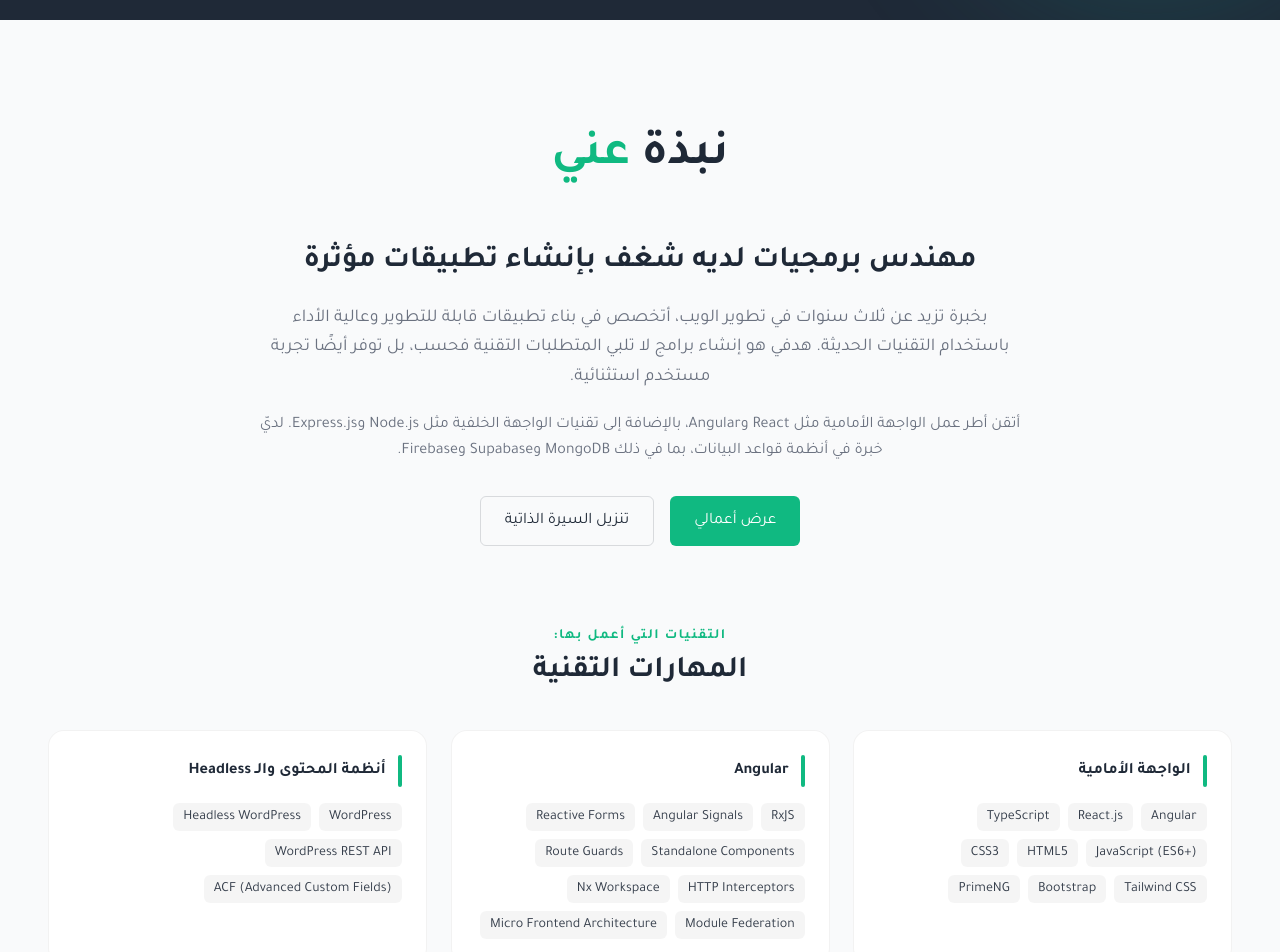
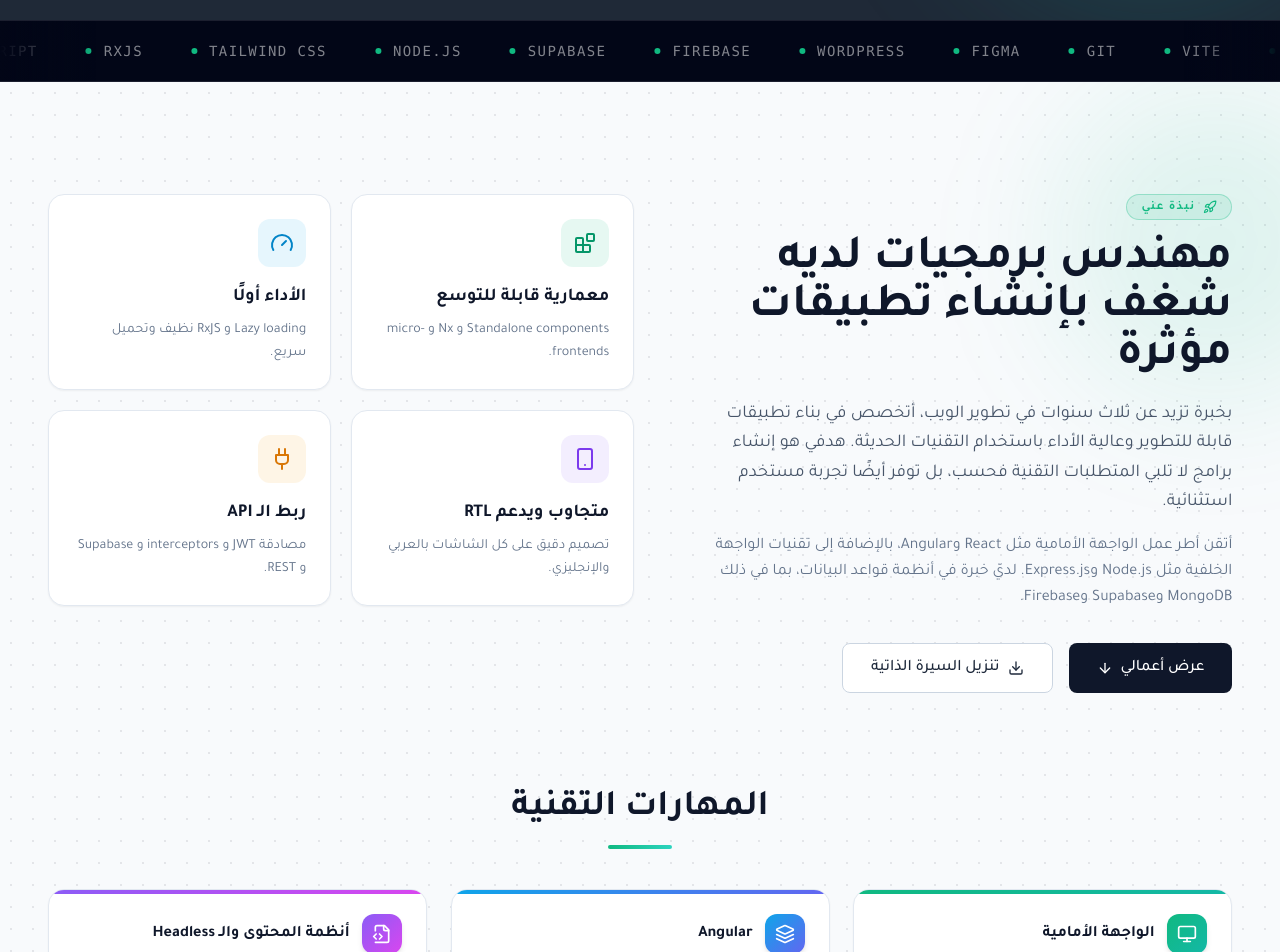
Before and after one commit to eslamemam1/eslam-emam-showcase, a React (Vite) app: page / in a window 1280 px wide. Shown: the part 780-1732 px from the top of the page. Built offline with nearby package versions, Linux system fonts and the light colour scheme.

Commit message:
feat: add TechMarquee and BackToTop components; enhance About, Contact, Projects, Testimonials, and Footer sections with improved styling and functionality

```diff
--- a/src/components/AboutSection.tsx
+++ b/src/components/AboutSection.tsx
@@ -1,3 +1,17 @@
+import {
+  ArrowDown,
+  Download,
+  Gauge,
+  Layers,
+  Monitor,
+  FileCode2,
+  Server,
+  Wrench,
+  Rocket,
+  Smartphone,
+  Plug,
+  Blocks,
+} from "lucide-react";
 import { useLanguage } from "../contexts/LanguageContext";
 import ScrollReveal from "./ScrollReveal";
 import { asset } from "@/lib/assets";
@@ -5,115 +19,145 @@ import { asset } from "@/lib/assets";
 const skillCategories = [
   {
     titleKey: "skills.frontend",
-    items: [
-      "Angular",
-      "React.js",
-      "TypeScript",
-      "JavaScript (ES6+)",
-      "HTML5",
-      "CSS3",
-      "Tailwind CSS",
-      "Bootstrap",
-      "PrimeNG",
-    ],
+    icon: Monitor,
+    tone: "from-emerald-500 to-teal-500",
+    items: ["Angular", "React.js", "TypeScript", "JavaScript (ES6+)", "HTML5", "CSS3", "Tailwind CSS", "Bootstrap", "PrimeNG"],
   },
   {
     titleKey: "skills.angular",
-    items: [
-      "RxJS",
-      "Angular Signals",
-      "Reactive Forms",
-      "Standalone Components",
-      "Route Guards",
-      "HTTP Interceptors",
-      "Nx Workspace",
-      "Module Federation",
-      "Micro Frontend Architecture",
-    ],
+    icon: Layers,
+    tone: "from-sky-500 to-indigo-500",
+    items: ["RxJS", "Angular Signals", "Reactive Forms", "Standalone Components", "Route Guards", "HTTP Interceptors", "Nx Workspace", "Module Federation", "Micro Frontend Architecture"],
   },
   {
     titleKey: "skills.cms",
-    items: [
-      "WordPress",
-      "Headless WordPress",
-      "WordPress REST API",
-      "ACF (Advanced Custom Fields)",
-    ],
+    icon: FileCode2,
+    tone: "from-violet-500 to-fuchsia-500",
+    items: ["WordPress", "Headless WordPress", "WordPress REST API", "ACF (Advanced Custom Fields)"],
   },
   {
     titleKey: "skills.backend",
+    icon: Server,
+    tone: "from-amber-500 to-orange-500",
     items: ["Node.js", "Express.js", "C#", "Firebase", "Supabase"],
   },
   {
     titleKey: "skills.tools",
+    icon: Wrench,
+    tone: "from-rose-500 to-pink-500",
     items: ["Git", "GitHub", "Postman", "Figma", "Vite", "Cursor AI", "Claude"],
   },
 ] as const;
 
+const highlights = [
+  {
+    icon: Blocks,
+    tone: "text-emerald-600 bg-emerald-500/10",
+    en: ["Scalable Architecture", "Standalone components, Nx and micro-frontends."],
+    ar: ["معمارية قابلة للتوسع", "Standalone components و Nx و micro-frontends."],
+  },
+  {
+    icon: Gauge,
+    tone: "text-sky-600 bg-sky-500/10",
+    en: ["Performance First", "Lazy loading, clean RxJS and fast first paint."],
+    ar: ["الأداء أولًا", "Lazy loading و RxJS نظيف وتحميل سريع."],
+  },
+  {
+    icon: Smartphone,
+    tone: "text-violet-600 bg-violet-500/10",
+    en: ["Responsive & RTL", "Pixel-perfect on every screen, Arabic and English."],
+    ar: ["متجاوب ويدعم RTL", "تصميم دقيق على كل الشاشات بالعربي والإنجليزي."],
+  },
+  {
+    icon: Plug,
+    tone: "text-amber-600 bg-amber-500/10",
+    en: ["API Integration", "JWT auth, interceptors, Supabase and REST."],
+    ar: ["ربط الـ API", "مصادقة JWT و interceptors و Supabase و REST."],
+  },
+] as const;
+
 const AboutSection = () => {
-  const { t } = useLanguage();
+  const { t, language } = useLanguage();
 
   return (
-    <section id="about" className="section section-light">
-      <div className="section-inner">
-        <ScrollReveal>
-          <div className="section-header">
-            <h2 className="section-title mb-0">
+    <section id="about" className="section bg-dots relative overflow-hidden bg-slate-50 text-slate-900">
+      <div className="glow-orb -right-24 top-0 h-80 w-80 bg-portfolio-green/10" />
+      <div className="section-inner relative z-10">
+        <div className="grid items-start gap-12 lg:grid-cols-[1fr_1.1fr] lg:gap-16">
+          <ScrollReveal direction="right">
+            <div className="text-start lg:sticky lg:top-28">
+              <span className="section-eyebrow-pill">
+                <Rocket className="h-3.5 w-3.5" />
                 {t("About")}
-              <span className="text-portfolio-green">{t(" Me")}</span>
+                {t(" Me")}
+              </span>
+              <h2 className="mb-5 text-3xl font-bold leading-tight text-slate-900 md:text-4xl lg:text-5xl">
+                {t("decritiopn.exp.title")}
               </h2>
-          </div>
-        </ScrollReveal>
-
-        <div className="mx-auto max-w-3xl text-center">
-          <ScrollReveal delay={100}>
-            <h3 className="mb-6 text-2xl font-bold text-portfolio-dark md:text-3xl">
-              {t("decritiopn.exp.title")}
-            </h3>
-            <p className="mb-5 text-lg leading-relaxed text-portfolio-gray">
-              {t("description.exp")}
-            </p>
-            <p className="mb-8 leading-relaxed text-portfolio-gray">
-              {t("decritiopn.tec")}
-            </p>
-            <div className="flex flex-wrap justify-center gap-4">
-              <a href="#projects" className="btn-primary">
+              <p className="mb-4 text-lg leading-relaxed text-slate-600">{t("description.exp")}</p>
+              <p className="mb-8 leading-relaxed text-slate-500">{t("decritiopn.tec")}</p>
+              <div className="flex flex-wrap gap-4">
+                <a
+                  href="#projects"
+                  className="group inline-flex items-center gap-2 rounded-lg bg-slate-900 px-7 py-3 font-medium text-white transition-all hover:-translate-y-0.5 hover:bg-portfolio-green"
+                >
                   {t("View My Work")}
+                  <ArrowDown className="h-4 w-4 transition-transform group-hover:translate-y-0.5" />
                 </a>
                 <a
                   href={asset("files/Eslam-Emam-Resume.pdf")}
                   download
-                className="btn-outline-light"
+                  className="inline-flex items-center gap-2 rounded-lg border border-slate-300 bg-white px-7 py-3 font-medium text-slate-800 transition-all hover:-translate-y-0.5 hover:border-portfolio-green hover:text-portfolio-green"
                 >
+                  <Download className="h-4 w-4" />
                   {t("Download Resume")}
                 </a>
               </div>
+            </div>
           </ScrollReveal>
+
+          <div className="grid gap-5 sm:grid-cols-2">
+            {highlights.map((h, i) => (
+              <ScrollReveal key={h.en[0]} delay={i * 100}>
+                <div className="group h-full rounded-2xl border border-slate-200 bg-white p-6 shadow-sm transition-all duration-300 hover:-translate-y-1 hover:border-portfolio-green/40 hover:shadow-[0_20px_40px_-20px_rgba(16,185,129,0.35)]">
+                  <span className={`mb-4 inline-flex rounded-xl p-3 transition-transform duration-300 group-hover:scale-110 group-hover:-rotate-6 ${h.tone}`}>
+                    <h.icon className="h-6 w-6" />
+                  </span>
+                  <h3 className="mb-2 text-lg font-semibold text-slate-900">{h[language][0]}</h3>
+                  <p className="text-sm leading-relaxed text-slate-500">{h[language][1]}</p>
+                </div>
+              </ScrollReveal>
+            ))}
+          </div>
         </div>
 
-        <div className="mt-16 md:mt-20">
+        <div className="mt-20 md:mt-24">
           <ScrollReveal>
             <div className="section-header mb-10">
-              <p className="section-eyebrow">{t("about.skills")}</p>
-              <h3 className="text-2xl font-bold text-portfolio-dark md:text-3xl">
+              <h3 className="text-2xl font-bold text-slate-900 md:text-4xl">
                 {t("My Skills")}
               </h3>
+              <div className="mx-auto mt-4 h-1 w-16 rounded-full bg-gradient-to-r from-portfolio-green to-teal-400" />
             </div>
           </ScrollReveal>
 
           <div className="grid grid-cols-1 gap-5 sm:grid-cols-2 md:gap-6 xl:grid-cols-3">
             {skillCategories.map((category, index) => (
-              <ScrollReveal key={category.titleKey} delay={index * 80}>
-                <div className="panel panel-hover h-full p-5 md:p-6">
-                  <div className="mb-4 flex items-center gap-3">
-                    <span className="h-8 w-1 shrink-0 rounded-full bg-portfolio-green" />
-                    <h4 className="font-semibold leading-snug text-portfolio-dark">
-                      {t(category.titleKey)}
-                    </h4>
+              <ScrollReveal key={category.titleKey} delay={(index % 3) * 80}>
+                <div className="group relative h-full overflow-hidden rounded-2xl border border-slate-200 bg-white p-6 shadow-sm transition-all duration-300 hover:-translate-y-1 hover:shadow-xl">
+                  <div className={`absolute inset-x-0 top-0 h-1 bg-gradient-to-r ${category.tone}`} />
+                  <div className="mb-5 flex items-center gap-3">
+                    <span className={`rounded-xl bg-gradient-to-br p-2.5 text-white shadow-md transition-transform duration-300 group-hover:scale-110 ${category.tone}`}>
+                      <category.icon className="h-5 w-5" />
+                    </span>
+                    <h4 className="font-semibold leading-snug text-slate-900">{t(category.titleKey)}</h4>
                   </div>
-                  <div className="flex flex-wrap gap-2">
+                  <div className="flex flex-wrap gap-2" dir="ltr">
                     {category.items.map((skill) => (
-                      <span key={skill} className="skill-chip">
+                      <span
+                        key={skill}
+                        className="rounded-md border border-slate-200 bg-slate-50 px-2.5 py-1 font-mono text-xs text-slate-700 transition-colors hover:border-portfolio-green/50 hover:bg-portfolio-green/10 hover:text-portfolio-green"
+                      >
                         {skill}
                       </span>
                     ))}
--- /dev/null
+++ b/src/components/BackToTop.tsx
@@ -0,0 +1,27 @@
+import { useEffect, useState } from "react";
+import { ArrowUp } from "lucide-react";
+
+const BackToTop = () => {
+  const [visible, setVisible] = useState(false);
+
+  useEffect(() => {
+    const onScroll = () => setVisible(window.scrollY > 600);
+    onScroll();
+    window.addEventListener("scroll", onScroll, { passive: true });
+    return () => window.removeEventListener("scroll", onScroll);
+  }, []);
+
+  return (
+    <button
+      aria-label="Back to top"
+      onClick={() => window.scrollTo({ top: 0, behavior: "smooth" })}
+      className={`fixed bottom-6 end-6 z-40 rounded-full bg-portfolio-green p-3 text-white shadow-[0_10px_30px_-8px_rgba(16,185,129,0.8)] transition-all duration-300 hover:-translate-y-1 hover:bg-emerald-400 ${
+        visible ? "translate-y-0 opacity-100" : "pointer-events-none translate-y-4 opacity-0"
+      }`}
+    >
+      <ArrowUp className="h-5 w-5" />
+    </button>
+  );
+};
+
+export default BackToTop;
--- /dev/null
+++ b/src/components/TechMarquee.tsx
@@ -0,0 +1,41 @@
+const items = [
+  "Angular",
+  "React",
+  "TypeScript",
+  "RxJS",
+  "Tailwind CSS",
+  "Node.js",
+  "Supabase",
+  "Firebase",
+  "WordPress",
+  "Figma",
+  "Git",
+  "Vite",
+];
+
+const TechMarquee = () => (
+  <div
+    dir="ltr"
+    aria-hidden="true"
+    className="relative overflow-hidden border-y border-white/10 bg-slate-950 py-5"
+  >
+    <div className="pointer-events-none absolute inset-y-0 left-0 z-10 w-24 bg-gradient-to-r from-slate-950 to-transparent" />
+    <div className="pointer-events-none absolute inset-y-0 right-0 z-10 w-24 bg-gradient-to-l from-slate-950 to-transparent" />
+    <div
+      className="flex w-max gap-12 hover:[animation-play-state:paused]"
+      style={{ animation: "marquee 32s linear infinite" }}
+    >
+      {[...items, ...items].map((item, i) => (
+        <span
+          key={i}
+          className="flex items-center gap-3 font-mono text-sm uppercase tracking-widest text-white/50"
+        >
+          <span className="h-1.5 w-1.5 rounded-full bg-portfolio-green" />
+          {item}
+        </span>
+      ))}
+    </div>
+  </div>
+);
+
+export default TechMarquee;
--- a/src/index.css
+++ b/src/index.css
@@ -108,6 +108,16 @@ html {
 @keyframes float-y {
   0%, 100% { transform: translateY(0); }
   50% { transform: translateY(-10px); }
+}
+
+@keyframes marquee {
+  from { transform: translateX(0); }
+  to { transform: translateX(-50%); }
+}
+
+@keyframes gradient-shift {
+  0%, 100% { background-position: 0% 50%; }
+  50% { background-position: 100% 50%; }
 }
 
 @keyframes blink {
@@ -221,6 +231,26 @@ html {
     @apply bg-gradient-to-r from-portfolio-green via-emerald-300 to-teal-300 bg-clip-text text-transparent;
   }
 
+  .skill-chip-dark {
+    @apply inline-block rounded-md border border-white/10 bg-white/[0.04] px-2.5 py-1 font-mono text-xs text-white/80 transition-colors hover:border-portfolio-green/50 hover:text-portfolio-green;
+  }
+
+  .section-darker {
+    @apply relative bg-slate-950 text-portfolio-light;
+    background-image:
+      radial-gradient(ellipse 70% 50% at 50% 0%, rgba(16, 185, 129, 0.12), transparent 70%),
+      repeating-linear-gradient(135deg, rgba(255, 255, 255, 0.025) 0 1px, transparent 1px 22px);
+  }
+
+  .bg-dots {
+    background-image: radial-gradient(rgba(15, 23, 42, 0.09) 1.2px, transparent 1.2px);
+    background-size: 22px 22px;
+  }
+
+  .section-eyebrow-pill {
+    @apply mb-4 inline-flex items-center gap-2 rounded-full border border-portfolio-green/30 bg-portfolio-green/10 px-3.5 py-1 text-xs font-semibold uppercase tracking-widest text-portfolio-green;
+  }
+
   .glass {
     @apply border border-white/10 bg-white/[0.04] backdrop-blur-md;
   }
--- a/src/pages/Index.tsx
+++ b/src/pages/Index.tsx
@@ -6,6 +6,8 @@ import ProjectsSection from "../components/ProjectsSection";
 import TestimonialsSection from "../components/TestimonialsSection";
 import ContactSection from "../components/ContactSection";
 import Footer from "../components/Footer";
+import TechMarquee from "../components/TechMarquee";
+import BackToTop from "../components/BackToTop";
 
 const Index = () => {
   useEffect(() => {
@@ -24,12 +26,14 @@ const Index = () => {
       <Navbar />
       <main className="flex-grow">
         <HeroSection />
+        <TechMarquee />
         <AboutSection />
         <ProjectsSection />
         <TestimonialsSection />
         <ContactSection />
       </main>
       <Footer />
+      <BackToTop />
     </div>
   );
 };
```
Also changed, not shown: src/components/ContactSection.tsx (+36 -8 lines), src/components/Footer.tsx (+4 -3 lines), src/components/ProjectsSection.tsx (+8 -5 lines), src/components/TestimonialsSection.tsx (+22 -23 lines). Lines whose indentation alone changed are shown as unchanged.
